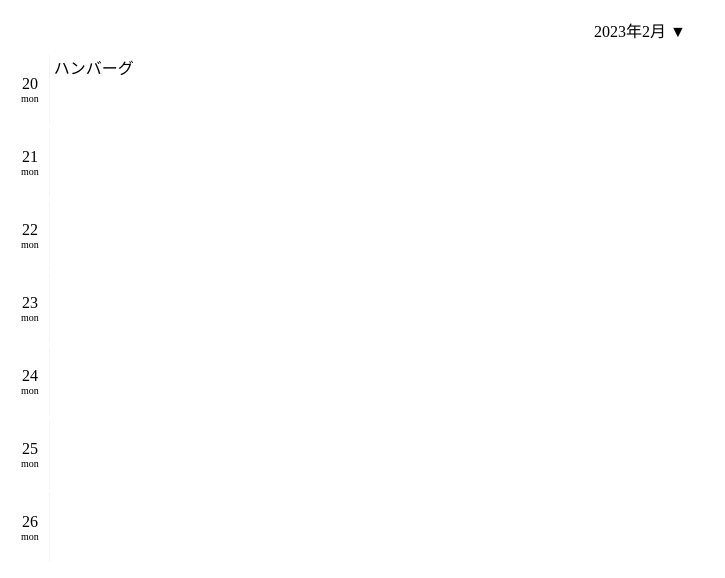
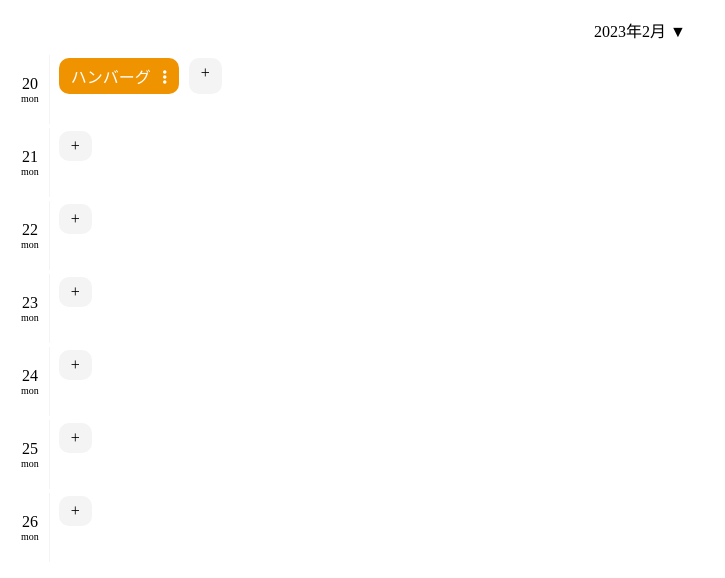
Before and after one commit to setsumaru1992/nanitabe, a Next.js app in the folder frontend/: page /calender/week/1 in a window 1280 px wide. Shown: the top 578 px of the page, without its empty margins (0-725 px from the left). Built offline with nearby package versions, Linux system fonts and the light colour scheme; no server answers.

Commit message:
食事一覧のアイコン表示部分のデザインハードコーディング

```diff
--- /dev/null
+++ b/frontend/components/base/_mixin.module.scss
@@ -0,0 +1,13 @@
+// 色
+$gray: #f4f4f4;
+
+$breakfast-blue: #00D4F0;
+$lunch-green: #00F094;
+$dinner-orange: #F09300;
+
+// 共有パーツ
+.icon {
+  border-radius: 10px;
+  padding: 6px 12px;
+  margin: 3px 5px;
+}
--- a/frontend/components/calender/week/WeekCalender.tsx
+++ b/frontend/components/calender/week/WeekCalender.tsx
@@ -1,5 +1,7 @@
 import React from 'react';
 import style from './WeekCalender.module.scss';
+import Icon from '../../dish/dish/Icon';
+import AddDishIcon from '../../dish/addDish/AddDishIcon';
 
 export default (props) => {
   return (
@@ -14,7 +16,9 @@ export default (props) => {
                 <span className={style['date__day-of-week']}>mon</span>
               </div>
             </th>
-            <td className={style['dish-container']}>ハンバーグ</td>
+            <td className={style['dish-container']}>
+              <Icon /> <AddDishIcon />
+            </td>
           </tr>
           {[21, 22, 23, 24, 25, 26].map((date) => (
             <tr key={date}>
@@ -24,7 +28,9 @@ export default (props) => {
                   <span className={style['date__day-of-week']}>mon</span>
                 </div>
               </th>
-              <td className={style['dish-container']} />
+              <td className={style['dish-container']}>
+                <AddDishIcon />
+              </td>
             </tr>
           ))}
         </tbody>
--- /dev/null
+++ b/frontend/components/dish/addDish/AddDishIcon.module.scss
@@ -0,0 +1,5 @@
+@import "../../base/_mixin.module";
+
+.add-dish-icon {
+  background-color: $gray;
+}
--- /dev/null
+++ b/frontend/components/dish/addDish/AddDishIcon.tsx
@@ -0,0 +1,9 @@
+import React from 'react';
+import classNames from 'classnames';
+import style from './AddDishIcon.module.scss';
+
+export default (props) => {
+  return (
+    <div className={classNames(style['icon'], style['add-dish-icon'])}>+</div>
+  );
+};
--- /dev/null
+++ b/frontend/components/dish/dish/Icon.module.scss
@@ -0,0 +1,18 @@
+@import "../../base/_mixin.module";
+
+.dish-icon {
+  &--breakfast {
+    background-color: $breakfast-blue;
+    color: white;
+  }
+
+  &--lunch {
+    background-color: $lunch-green;
+    color: white;
+  }
+
+  &--dinner {
+    background-color: $dinner-orange;
+    color: white;
+  }
+}
--- /dev/null
+++ b/frontend/components/dish/dish/Icon.tsx
@@ -0,0 +1,11 @@
+import React from 'react';
+import classNames from 'classnames';
+import style from './Icon.module.scss';
+
+export default (props) => {
+  return (
+    <div className={classNames(style['icon'], style['dish-icon--dinner'])}>
+      ハンバーグ &nbsp; <i className="fa-solid fa-ellipsis-vertical" />
+    </div>
+  );
+};
--- a/frontend/package.json
+++ b/frontend/package.json
@@ -8,6 +8,7 @@
   },
   "dependencies": {
     "@apollo/client": "^3.7.7",
+    "classnames": "^2.3.2",
     "deepmerge": "^4.2.2",
     "graphql": "^15.3.0",
     "isomorphic-unfetch": "^4.0.2",
--- /dev/null
+++ b/frontend/pages/_document.tsx
@@ -0,0 +1,20 @@
+/* eslint-disable object-curly-newline */
+import { Html, Head, Main, NextScript } from 'next/document';
+import React from 'react';
+
+export default () => {
+  return (
+    <Html>
+      <Head>
+        <link
+          href="https://use.fontawesome.com/releases/v6.3.0/css/all.css"
+          rel="stylesheet"
+        />
+      </Head>
+      <body>
+        <Main />
+        <NextScript />
+      </body>
+    </Html>
+  );
+};
```
Also changed, not shown: 2 other files (tests, documents, lock files or other folders).
